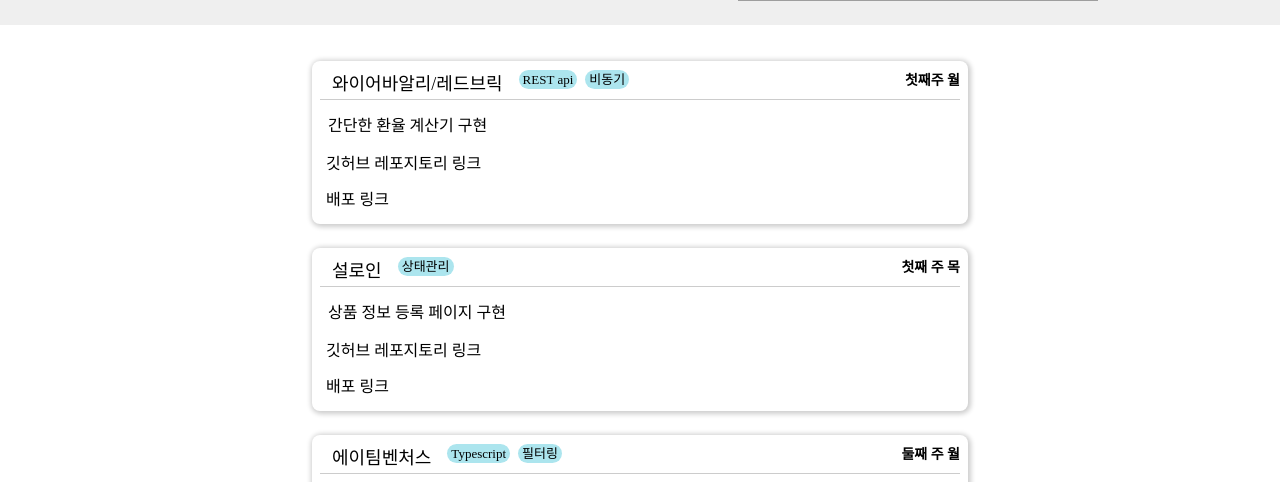
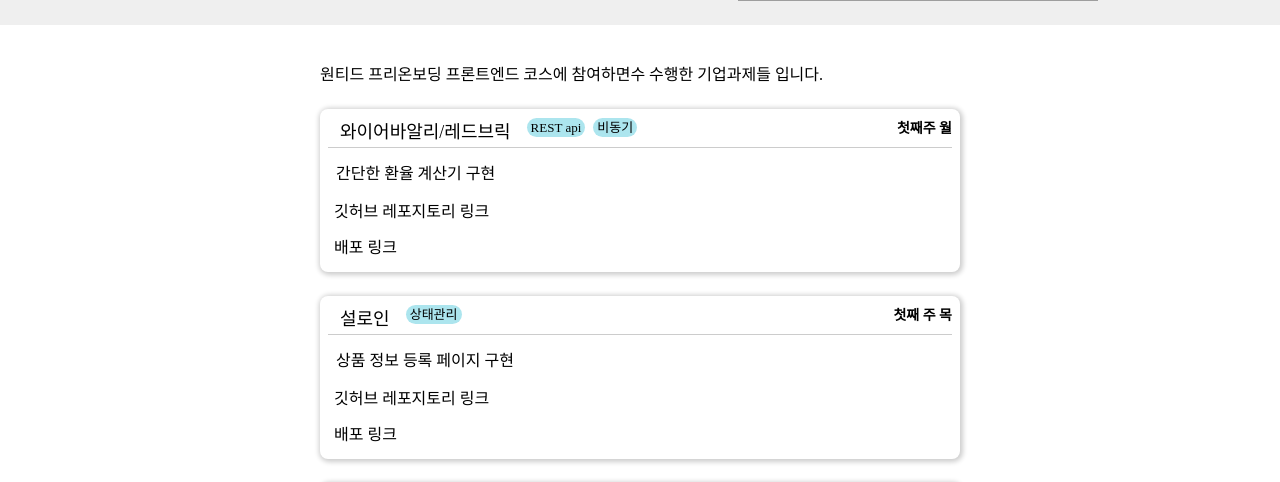
Before and after one commit to gilmujjang/wanted_pre_onboarding, a React (Create React App) app: page / in a window 1280 px wide. Shown: the part 317-799 px from the top of the page. Built offline with nearby package versions, Linux system fonts and the light colour scheme; grey boxes are pictures that could not be loaded.

Commit message:
feat: 카드 설명 추가

```diff
--- a/src/components/Main/Main.jsx
+++ b/src/components/Main/Main.jsx
@@ -5,6 +5,9 @@ import TaskData from "./TaskData";
 function Main() {
   return (
     <S.MainWrapper>
+      <S.Description>
+        원티드 프리온보딩 프론트엔드 코스에 참여하면수 수행한 기업과제들 입니다.
+      </S.Description>
       {TaskData.map((task) => (
         <S.TaskBox>
           <S.TitleWrapper>
@@ -21,7 +24,7 @@ function Main() {
             </div>
           </S.TitleWrapper>
           <S.ContentWrapper>
-            <S.Description>{task.description}</S.Description>
+            <S.TaskDescription>{task.description}</S.TaskDescription>
             <a href={task.repo}>깃허브 레포지토리 링크</a>
             <a href={task.deploy}>배포 링크</a>
           </S.ContentWrapper>
--- a/src/components/Main/styled.js
+++ b/src/components/Main/styled.js
@@ -1,16 +1,19 @@
 import styled from "styled-components";
 
 export const MainWrapper = styled.div`
-  margin-top: 36px;
-  width: 100%;
+  margin: 36px auto 0;
+  width: 50%;
+`;
+
+export const Description = styled.p`
+  font-size: 16px;
 `;
 
 export const TaskBox = styled.div`
-  margin: 24px auto;
+  margin: 24px 0;
   box-shadow: 1px 1px 5px 2px rgba(0, 0, 0, 0.2);
   padding: 8px;
   border-radius: 8px;
-  width: 50%;
 `;
 
 export const TitleWrapper = styled.div`
@@ -50,7 +53,7 @@ export const ContentWrapper = styled.div`
   flex-direction: column;
 `;
 
-export const Description = styled.div`
+export const TaskDescription = styled.div`
   margin: 8px;
 `;
 
```
